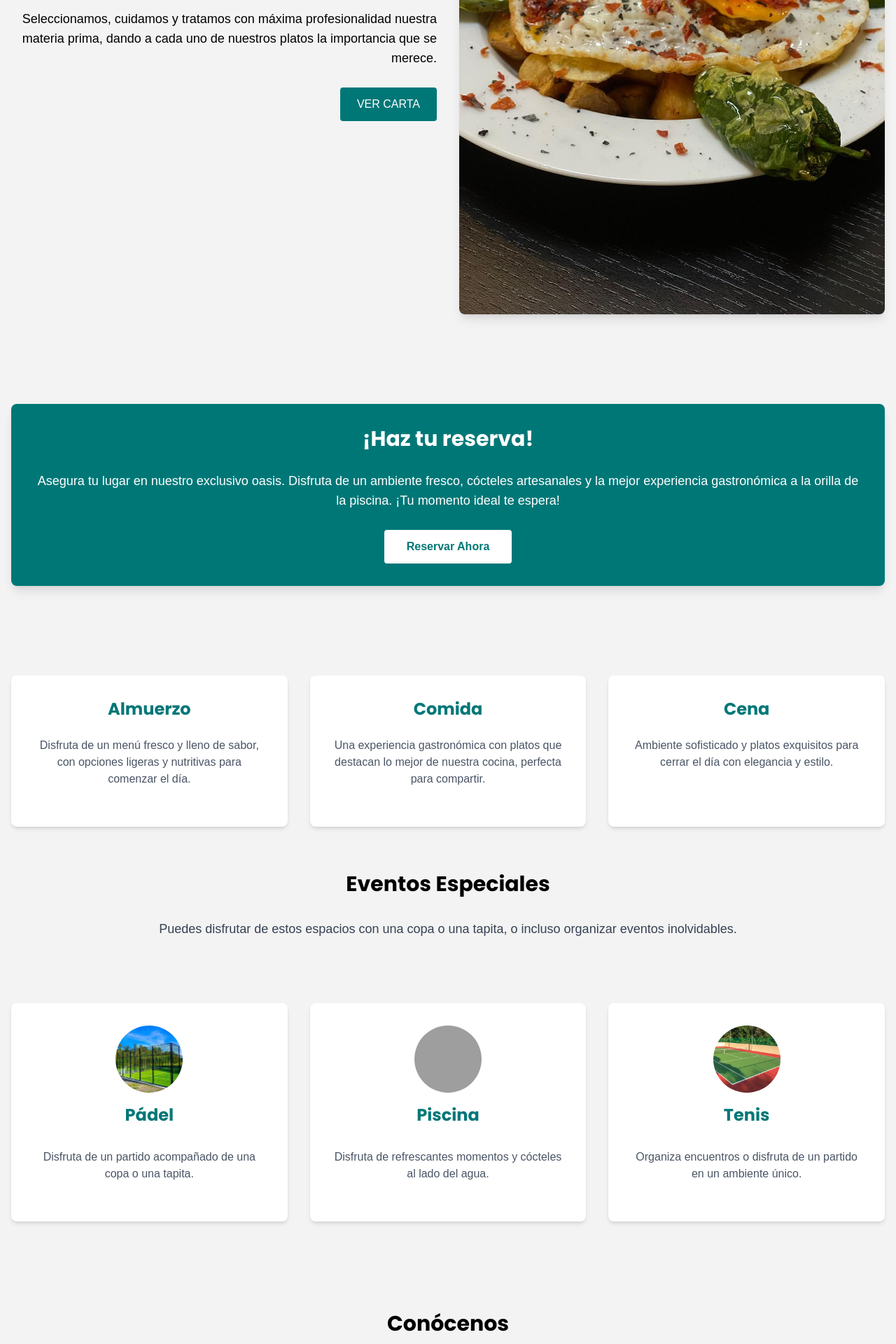
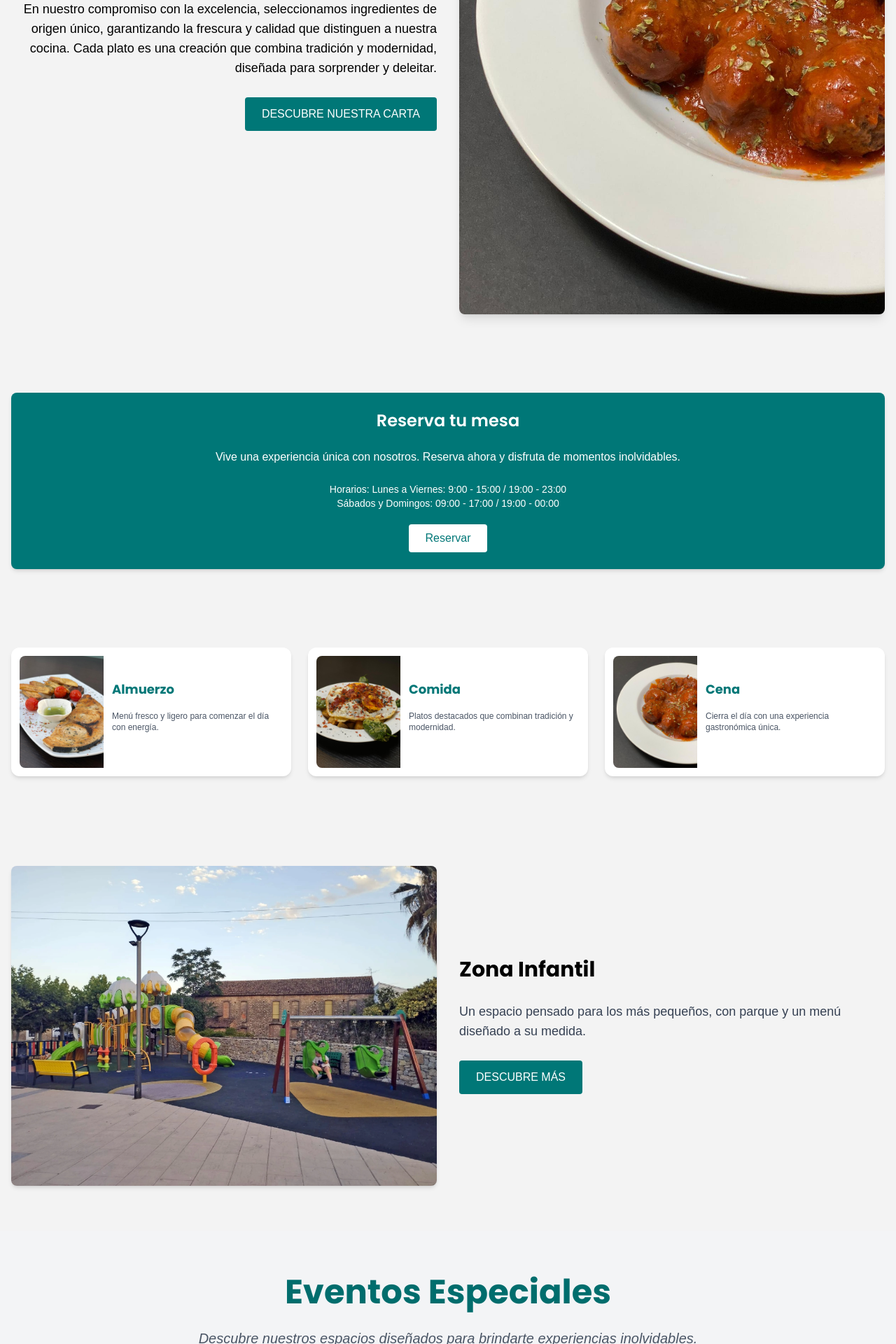
Before and after one commit to Vytker/mullat-restaurante, a SvelteKit app: page / in a window 1280 px wide. Shown: the part 740-2660 px from the top of the page at 70% size. Built offline with nearby package versions, Linux system fonts and the light colour scheme; grey boxes are pictures that could not be loaded.

Commit message:
añadido eventos, cambios en index.

```diff
--- a/src/routes/+layout.svelte
+++ b/src/routes/+layout.svelte
@@ -1,19 +1,24 @@
 <script lang="ts">
 	import '../app.css';
 	import { onMount } from 'svelte';
+	import { slide } from 'svelte/transition';
+	import { page } from '$app/stores';
+
 
 	let compact = false;
-    import { page } from '$app/stores';
+	let showEventos = false;
+	let mobileMenuOpen = false;
+	let innerWidth = 0;
 
-    let innerWidth = 0;
-    onMount(() => {
-      innerWidth = window.innerWidth;
-    });
 
 	$: isHome = $page.url.pathname === '/';
 	$: isReservas = $page.url.pathname === '/reservas';
 	$: isContacto = $page.url.pathname === '/contacto';
 	$: isCarta = $page.url.pathname === '/carta';
+
+    onMount(() => {
+      innerWidth = window.innerWidth;
+    });
 
 
 	function handleScroll() {
@@ -23,8 +28,10 @@
 		compact = window.scrollY > 50;           // umbral
 	}
 
+  function toggleEventos() {
+    showEventos = !showEventos;
+  }
 
-	let mobileMenuOpen = false;
   function toggleMenu() {
     mobileMenuOpen = !mobileMenuOpen;
   }
@@ -55,7 +62,6 @@
 					<li class="inline-block border-b border-black transition-all duration-300 hover:border-transparent"><a href="/carta">Carta</a></li>
 					<li class="inline-block border-b border-black transition-all duration-300 hover:border-transparent"><a href="/contacto">Contacto</a></li>
 					<li class="inline-block border-b border-black transition-all duration-300 hover:border-transparent"><a href="/conocenos">Conócenos</a></li>
-
 
 				</ul>
 
@@ -128,6 +134,7 @@
 	  </svg>
 	</button>
   </div>
+
     <ul class="flex flex-col gap-4 items-start">
 		<li>
 			<a href="/" class="text-teal-600 text-lg font-medium">
@@ -154,10 +161,27 @@
 			  <i class="fa-solid fa-info-circle mr-2"></i>Conócenos
 			</a>
 		  </li>
-
-    </ul>
+  <!-- En el móvil también se incluye la opción de Eventos -->
+        <li>
+          <button on:click={toggleEventos} class="flex items-center text-teal-600 text-lg font-medium focus:outline-none">
+            <i class="fa-solid fa-calendar-plus mr-2"></i>Eventos
+          </button>
+        </li>
+      </ul>
+      {#if showEventos}
+        <div class="mt-4 border-t border-gray-300 pt-4">
+          <ul class="flex flex-col gap-2">
+            <li><a href="/zona-infantil" class="text-teal-600 hover:underline transition">Zona Infantil</a></li>
+            <li><a href="/deportes/padel" class="text-teal-600 hover:underline transition">Pádel</a></li>
+            <li><a href="/deportes/piscina" class="text-teal-600 hover:underline transition">Piscina</a></li>
+            <li><a href="/deportes/tenis" class="text-teal-600 hover:underline transition">Tenis</a></li>
+            <li><a href="/deportes/dardos" class="text-teal-600 hover:underline transition">Dardos</a></li>
+          </ul>
+        </div>
+      {/if}
   </div>
 {/if}
+
 
 	<main><slot /></main>
 
--- a/src/routes/+page.svelte
+++ b/src/routes/+page.svelte
@@ -1,6 +1,24 @@
 <script lang="ts">
  import { onMount } from 'svelte';
  import { fade, slide } from 'svelte/transition';
+
+   let items = [
+    {
+      title: 'Cumpleaños',
+      href: '/eventos/zona-infantil',
+      img: '/images/parque_rafol.webp'
+    },
+    {
+      title: 'Piscina',
+      href: '/eventos/piscina',
+      img: '/images/piscina.jpg'
+    },
+    {
+      title: 'Tenis & Pádel',
+      href: '/eventos/deportes',
+      img: '/images/padel.jpg'
+    }
+  ];
 
  let images = [
     '/images/img1.jpg',
@@ -32,6 +50,7 @@
       <div class="select-none mb-2">
         <img src="/images/logo_mullat_black_mb.svg" alt="Mullat restaurante" class="titulo_mullat_tab w-64" />
         </div>
+      </div>
 
       <!-- Redes y contacto: solo se muestran en resoluciones lg y superiores -->
 
@@ -52,6 +71,8 @@
           <li><a href="/contacto" class="hover:underline focus:outline-none focus:ring-2 focus:ring-white">Contacto</a></li>
           <li class="select-none">|</li>
           <li><a href="/conocenos" class="hover:underline focus:outline-none focus:ring-2 focus:ring-white">Conócenos</a></li>
+          <li class="select-none">|</li>
+          <li><a href="/#eventos_especiales" class="hover:underline focus:outline-none focus:ring-2 focus:ring-white">Eventos</a></li>
         </ul>
       </nav>
     </div>
@@ -87,21 +108,36 @@
 <section class="max-w-7xl mx-auto px-4 py-16">
     <div class="flex flex-col md:flex-row items-center gap-8">
       <!-- Texto -->
-      <div class="md:w-1/2" in:slide={{ duration: 600 }}>
+      <!-- Versión para escritorio y tablet -->
+      <!-- Versión para escritorio y tablet -->
+<div class="hidden md:block md:w-1/2" in:slide={{ duration: 600 }}>
   <h2 class="text-center md:text-right text-3xl font-bold mb-4">
-          Recogemos el producto<br />
-          <span class="block">desde su lugar de origen</span>
+    Desde la fuente<br />
+    hasta tu mesa
   </h2>
   <p class="text-center md:text-right text-lg mb-6">
-          Seleccionamos, cuidamos y tratamos con máxima profesionalidad nuestra materia prima, dando a cada uno de
-          nuestros platos la importancia que se merece.
+    En nuestro compromiso con la excelencia, seleccionamos ingredientes de origen único, garantizando la frescura y calidad que distinguen a nuestra cocina. Cada plato es una creación que combina tradición y modernidad, diseñada para sorprender y deleitar.
   </p>
   <div class="text-center md:text-right">
-          <a
-            href="/carta"
-            class="inline-block px-6 py-3 bg-[rgb(0,119,119)] text-white font-medium rounded hover:bg-[rgb(100,199,199)] transition"
-            >VER CARTA</a
-          >
+    <a href="/carta" class="inline-block px-6 py-3 bg-[rgb(0,119,119)] text-white font-medium rounded hover:bg-[rgb(100,199,199)] transition">
+      DESCUBRE NUESTRA CARTA
+    </a>
+  </div>
+</div>
+
+<!-- Versión para móvil -->
+<div class="block md:hidden md:w-1/2 text-left" in:slide={{ duration: 600 }}>
+  <h2 class="text-left text-xl font-bold mb-2">
+    Ingredientes selectos<br />
+    para paladares exigentes
+  </h2>
+  <p class="text-left text-sm mb-4">
+    Escogemos lo mejor de cada origen para ofrecerte una experiencia culinaria inigualable, donde cada bocado cuenta.
+  </p>
+  <div class="text-center sm:text-right">
+    <a href="/carta" class="inline-block px-4 py-2 bg-[rgb(0,119,119)] text-white font-medium rounded hover:bg-[rgb(100,199,199)] transition">
+      CONOCE NUESTRA CARTA
+    </a>
   </div>
 </div>
 
@@ -111,77 +147,129 @@
       </div>
     </div>
   </section>
-  <section class="max-w-7xl mx-auto px-4 py-16">
-    <div class="bg-[rgb(0,119,119)] rounded-lg p-8 text-center shadow-lg">
-      <h2 class="text-3xl font-bold text-white mb-4">¡Haz tu reserva!</h2>
-      <p class="text-white text-lg mb-6">
-        Asegura tu lugar en nuestro exclusivo oasis. Disfruta de un ambiente fresco, cócteles artesanales y la mejor
-        experiencia gastronómica a la orilla de la piscina. ¡Tu momento ideal te espera!
+  <section class="max-w-7xl mx-auto px-4 py-12">
+    <div class="bg-[rgb(0,119,119)] rounded-lg p-6 text-center shadow-md">
+      <h2 class="text-2xl font-semibold text-white mb-3">Reserva tu mesa</h2>
+      <p class="text-white text-base mb-4">
+        Vive una experiencia única con nosotros. Reserva ahora y disfruta de momentos inolvidables.
       </p>
-      <a href="/reservas" class="inline-block px-8 py-3 bg-white text-[rgb(0,119,119)] font-semibold rounded hover:bg-gray-200 transition">
-        Reservar Ahora
+      <p class="text-white text-sm mb-4">
+        Horarios: Lunes a Viernes: 9:00 - 15:00 / 19:00 - 23:00<br />
+        Sábados y Domingos: 09:00 - 17:00 / 19:00 - 00:00
+      </p>
+      <a href="/reservas" class="inline-block px-6 py-2 bg-white text-[rgb(0,119,119)] font-medium rounded hover:bg-gray-100 transition">
+        Reservar
       </a>
     </div>
   </section>
   <section class="max-w-7xl mx-auto px-4 py-16">
+  <div class="grid grid-cols-1 md:grid-cols-3 gap-6">
+    <!-- Card Almuerzo -->
 
-    <div class="grid grid-cols-1 md:grid-cols-3 gap-8">
-      <!-- Card Almuerzo -->
-      <div class="p-8 bg-white rounded-lg shadow-md transform transition duration-300 hover:scale-105">
-        <h3 class="text-center text-2xl font-bold text-[rgb(0,119,119)] mb-4">Almuerzo</h3>
-        <p class="text-center text-gray-600">
-          Disfruta de un menú fresco y lleno de sabor, con opciones ligeras y nutritivas para comenzar el día.
+      <div class="flex flex-row bg-white rounded-xl shadow-md hover:shadow-lg transition transform hover:scale-105 p-2">
+        <!-- Imagen pequeña a la izquierda -->
+        <div class="w-1/3">
+          <img src="/images/img1.jpg" alt="Turno Almuerzo" class="w-full h-full object-cover rounded-l-xl border-4 border-white" />
+        </div>
+        <!-- Texto a la derecha -->
+        <div class="w-2/3 p-2 flex flex-col justify-center">
+          <h3 class="text-lg font-bold text-[rgb(0,119,119)]">Almuerzo</h3>
+          <p class="text-xs text-gray-600">
+            Menú fresco y ligero para comenzar el día con energía.
           </p>
+
         </div>
+      </div>
+
     <!-- Card Comida -->
-      <div class="p-8 bg-white rounded-lg shadow-md transform transition duration-300 hover:scale-105">
-        <h3 class="text-center text-2xl font-bold text-[rgb(0,119,119)] mb-4">Comida</h3>
-        <p class="text-center text-gray-600">
-          Una experiencia gastronómica con platos que destacan lo mejor de nuestra cocina, perfecta para compartir.
+
+      <div class="flex flex-row bg-white rounded-xl shadow-md hover:shadow-lg transition transform hover:scale-105 p-2">
+        <!-- Imagen pequeña a la izquierda -->
+        <div class="w-1/3">
+          <img src="/images/img2.jpg" alt="Turno Comida" class="w-full h-full object-cover rounded-l-xl border-4 border-white" />
+        </div>
+        <!-- Texto a la derecha -->
+        <div class="w-2/3 p-2 flex flex-col justify-center">
+          <h3 class="text-lg font-bold text-[rgb(0,119,119)]">Comida</h3>
+          <p class="text-xs text-gray-600">
+            Platos destacados que combinan tradición y modernidad.
           </p>
+
         </div>
+      </div>
+
     <!-- Card Cena -->
-      <div class="p-8 bg-white rounded-lg shadow-md transform transition duration-300 hover:scale-105">
-        <h3 class="text-center text-2xl font-bold text-[rgb(0,119,119)] mb-4">Cena</h3>
-        <p class="text-center text-gray-600">
-          Ambiente sofisticado y platos exquisitos para cerrar el día con elegancia y estilo.
+
+      <div class="flex flex-row bg-white rounded-xl shadow-md hover:shadow-lg transition transform hover:scale-105 p-2">
+        <!-- Imagen pequeña a la izquierda -->
+        <div class="w-1/3">
+          <img src="/images/img3.jpg" alt="Turno Cena" class="w-full h-full object-cover rounded-l-xl border-4 border-white" />
+        </div>
+        <!-- Texto a la derecha -->
+        <div class="w-2/3 p-2 flex flex-col justify-center">
+          <h3 class="text-lg font-bold text-[rgb(0,119,119)]">Cena</h3>
+          <p class="text-xs text-gray-600">
+            Cierra el día con una experiencia gastronómica única.
           </p>
+
+        </div>
+      </div>
+
+  </div>
+</section>
+
+<section class="max-w-7xl mx-auto px-4 py-16">
+  <div class="flex flex-col md:flex-row items-center gap-8">
+    <!-- Imagen del parque infantil -->
+    <div class="md:w-1/2">
+      <img src="/images/parque_rafol.webp" alt="Parque Infantil" class="w-full h-auto rounded-lg shadow-md object-cover" />
+    </div>
+    <!-- Información de la zona infantil -->
+    <div class="md:w-1/2 text-center sm:text-start">
+      <h2 class="text-3xl font-bold mb-4">Zona Infantil</h2>
+      <p class="text-lg text-gray-700 mb-6">
+        Un espacio pensado para los más pequeños, con parque y un menú diseñado a su medida.
+      </p>
+      <a href="/zona-infantil" class="inline-block px-6 py-3 bg-[rgb(0,119,119)] text-white font-medium rounded hover:bg-[rgb(100,199,199)] transition">
+        DESCUBRE MÁS
+      </a>
     </div>
   </div>
 </section>
-    <h2 class="text-center text-3xl font-bold mb-8">Eventos Especiales</h2>
-  <p class="mt-8 text-center text-lg text-gray-700">
-    Puedes disfrutar de estos espacios con una copa o una tapita, o incluso organizar eventos inolvidables.
-  </p>
-  <section class="max-w-7xl mx-auto px-4 py-16">
 
-    <div class="grid grid-cols-1 md:grid-cols-3 gap-8">
-      <!-- Card Pista de Pádel -->
-      <div class="p-8 bg-white rounded-lg shadow-md transform transition duration-300 hover:scale-105 flex flex-col items-center">
-        <img src="/images/padel.jpg" alt="Pista de Pádel" class="w-24 h-24 mb-4 rounded-full object-cover" />
-        <h3 class="text-2xl font-bold text-[rgb(0,119,119)] mb-2">Pádel</h3>
-        <p class="text-center text-gray-600">
-          Disfruta de un partido acompañado de una copa o una tapita.
+<section class="w-full px-5 py-10 md:py-16 bg-gray-100 text-gray-800">
+  <!-- Header -->
+  <div class="max-w-3xl mx-auto text-center mb-8">
+    <h2 id="eventos_especiales"  class="text-4xl md:text-5xl font-extrabold mb-4 text-[rgb(0,109,109)]">Eventos Especiales</h2>
+    <p class="text-xl italic text-gray-600">
+      Descubre nuestros espacios diseñados para brindarte experiencias inolvidables.
     </p>
   </div>
-      <!-- Card Piscina -->
-      <div class="p-8 bg-white rounded-lg shadow-md transform transition duration-300 hover:scale-105 flex flex-col items-center">
-        <img src="/images/piscina.jpg" alt="Piscina" class="w-24 h-24 mb-4 rounded-full object-cover" />
-        <h3 class="text-2xl font-bold text-[rgb(0,119,119)] mb-2">Piscina</h3>
-        <p class="text-center text-gray-600">
-          Disfruta de refrescantes momentos y cócteles al lado del agua.
+
+  <!-- Grid en tres columnas con efecto Polaroid -->
+  <div class="max-w-4xl mx-auto grid grid-cols-1 sm:grid-cols-2 lg:grid-cols-3 gap-6">
+    {#each items as item}
+      <a href={item.href} class="block">
+        <div class="bg-white rounded-xl shadow-md hover:shadow-lg transition transform hover:scale-105 px-4 pt-4 pb-8">
+          <img src={item.img} alt={item.title} class="w-full h-48 object-cover rounded-lg" />
+          <p class="mt-4 text-center text-lg font-medium text-gray-800">{item.title}</p>
+            <p class="text-center text-sm text-gray-600">
+              <button type="button" class="inline-block px-4 py-2 bg-[rgb(0,109,109)] text-white font-medium rounded hover:bg-[rgb(100,199,199)] transition" on:click={() => window.location.href = item.href}>
+                Descubre más
+              </button>
             </p>
         </div>
-      <!-- Card Pista de Tenis -->
-      <div class="p-8 bg-white rounded-lg shadow-md transform transition duration-300 hover:scale-105 flex flex-col items-center">
-        <img src="/images/tenis.jpg" alt="Pista de Tenis" class="w-24 h-24 mb-4 rounded-full object-cover" />
-        <h3 class="text-2xl font-bold text-[rgb(0,119,119)] mb-2">Tenis</h3>
-        <p class="text-center text-gray-600">
-          Organiza encuentros o disfruta de un partido en un ambiente único.
-        </p>
+      </a>
+    {/each}
   </div>
+
+  <!-- Pie de sección con llamada a la acción -->
+  <div class="mt-10 text-center text-gray-600 max-w-3xl mx-auto">
+    ¿Tienes dudas o quieres reservar tu espacio?&nbsp;
+    <a href="/contacto" class="font-semibold hover:underline">Contáctanos aquí</a>.
   </div>
 </section>
+
 
 
   <section class="max-w-7xl mx-auto px-4 py-16">
--- /dev/null
+++ b/src/routes/eventos/+page.svelte
@@ -0,0 +1,59 @@
+<script lang="ts">
+  // Eventos con su imagen y enlace
+  let items = [
+    {
+      title: 'Zona Infantil',
+      href: '/eventos/zona-infantil',
+      img: '/images/parque_rafol.webp'
+    },
+    {
+      title: 'Piscina',
+      href: '/eventos/piscina',
+      img: '/images/piscina.jpg'
+    },
+    {
+      title: 'Tenis & Pádel',
+      href: '/eventos/deportes',
+      img: '/images/padel.jpg'
+    }
+  ];
+</script>
+
+<section class="w-full px-5 py-10 md:py-16 bg-gray-100 text-gray-800">
+  <!-- Header -->
+  <div class="max-w-3xl mx-auto text-center mb-8">
+    <h1 class="text-4xl md:text-6xl font-extrabold mb-4">
+      Eventos Especiales
+    </h1>
+    <p class="text-xl italic text-gray-600">
+      Descubre nuestros espacios diseñados para brindarte experiencias inolvidables.
+    </p>
+  </div>
+
+  <!-- Grid en tres columnas con efecto Polaroid -->
+  <div class="max-w-4xl mx-auto grid grid-cols-1 sm:grid-cols-2 lg:grid-cols-3 gap-6">
+    {#each items as item}
+      <a href={item.href} class="block">
+        <div
+          class="bg-white rounded-xl shadow-md hover:shadow-lg transition transform hover:scale-105
+                 px-4 pt-4 pb-8"
+        >
+          <img
+            src={item.img}
+            alt={item.title}
+            class="w-full h-48 object-cover rounded-lg"
+          />
+          <p class="mt-4 text-center text-lg font-medium text-gray-800">
+            {item.title}
+          </p>
+        </div>
+      </a>
+    {/each}
+  </div>
+
+  <!-- Pie de sección con llamada a la acción -->
+  <div class="mt-10 text-center text-gray-600 max-w-3xl mx-auto">
+    ¿Tienes dudas o quieres reservar tu espacio?&nbsp;
+    <a href="/contacto" class="font-semibold hover:underline">Contáctanos aquí</a>.
+  </div>
+</section>
--- /dev/null
+++ b/src/routes/eventos/zona-infantil/+page.svelte
@@ -0,0 +1,63 @@
+<script lang="ts">
+    // Datos para el menú infantil
+    let menuInfantil = [
+        { title: "Mini Hamburguesa", description: "Deliciosa hamburguesa en tamaño infantil.", price: "5€" },
+        { title: "Pasta con Queso", description: "Pasta al dente con una suave salsa de queso.", price: "4€" },
+        { title: "Nuggets de Pollo", description: "Crujientes nuggets con salsa de mostaza.", price: "6€" }
+    ];
+
+    // Datos para las opciones de cumpleaños (copiados de la carta)
+    let opcionesCumpleanos = [
+        {
+            title: "Opción 1 – Merienda sencilla",
+            description: `Bebida, patatas fritas y bocadillo con embutido o crema de cacao y avellanas.<br>
+- Medio bocadillo: 6,50 € por niño<br>
+- Bocadillo entero: 7,00 € por niño`,
+            price: `* Consultar disponibilidad. Se recomienda reservar con antelación. Podemos adaptar el menú a necesidades especiales.`
+        },
+        {
+            title: "Opción 2 – Merienda especial",
+            description: `Bebida, patatas fritas y bocadillo a elegir entre embutido, tortilla o hamburguesa.<br>
+- Medio bocadillo: 7,50 € por niño<br>
+- Bocadillo entero: 8,50 € por niño`,
+            price: `* Consultar disponibilidad. Se recomienda reservar con antelación. Podemos adaptar el menú a necesidades especiales.`
+        }
+    ];
+</script>
+
+<section class="max-w-7xl mx-auto px-4 py-16">
+    <!-- Encabezado Zona Infantil -->
+    <div class="text-center mb-8">
+        <h1 class="text-4xl md:text-5xl font-extrabold text-[rgb(0,119,119)]">Zona Infantil</h1>
+        <p class="text-xl text-gray-600 mt-4">
+            Un espacio pensado para disfrutar y divertirse. Nuestro parque infantil está especialmente diseñado para el entretenimiento y la seguridad de los más pequeños, ofreciendo áreas de juego y actividades para estimular su creatividad.
+        </p>
+    </div>
+
+    <!-- Imagen y Texto del Parque Infantil -->
+    <div class="flex flex-col md:flex-row items-center mb-12 gap-8">
+        <div class="flex-shrink-0">
+            <img src="/images/parque_rafol.webp" alt="Parque Infantil" class="w-full md:w-96 h-auto rounded-lg shadow-md object-cover" />
+        </div>
+        <div>
+            <h2 class="text-3xl font-bold text-[rgb(0,119,119)] mb-4">Nuestro Parque Infantil</h2>
+            <p class="text-gray-700">
+                Nuestro parque infantil está diseñado para garantizar la diversión y seguridad de los más pequeños. Contamos con áreas de juego adaptadas para estimular su creatividad y proporcionarles momentos inolvidables.
+            </p>
+        </div>
+    </div>
+
+    <!-- Opciones de Cumpleaños -->
+    <div>
+        <h2 class="text-3xl font-bold text-[rgb(0,119,119)] mb-4">Cumpleaños</h2>
+        <div class="grid grid-cols-1 md:grid-cols-2 gap-6">
+            {#each opcionesCumpleanos as option}
+                <div class="p-4 bg-white rounded-lg shadow-md hover:shadow-lg transition">
+                    <h3 class="text-xl font-semibold text-[rgb(0,119,119)]">{option.title}</h3>
+                    <p class="text-gray-700 mt-2">{@html option.description}</p>
+                    <p class="text-gray-600 mt-1 font-bold">{@html option.price}</p>
+                </div>
+            {/each}
+        </div>
+    </div>
+</section>
```
Also changed, not shown: src/routes/eventos/dardos/+page.svelte (added), 63 other files (tests, documents, lock files or other folders). Lines whose indentation alone changed are shown as unchanged.
